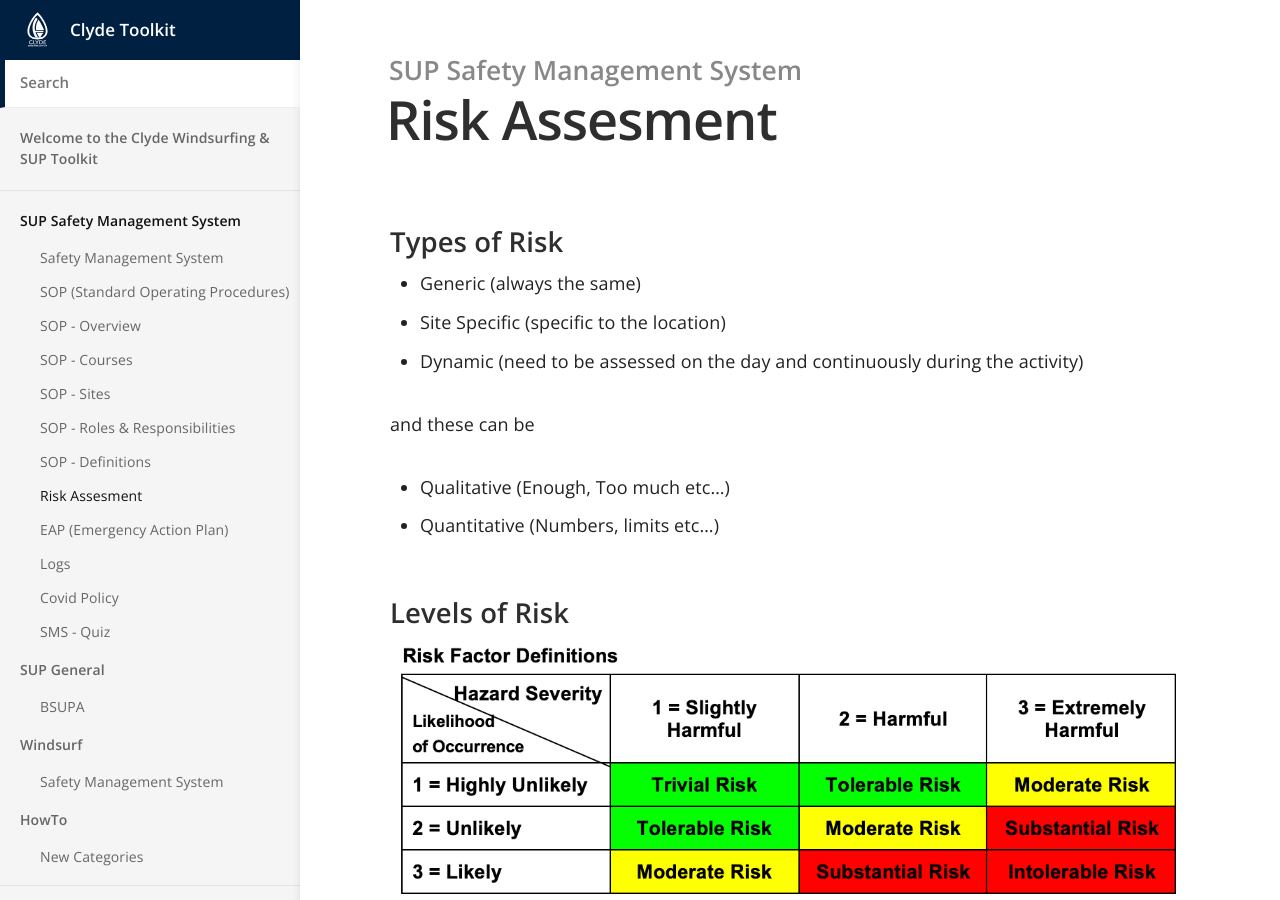
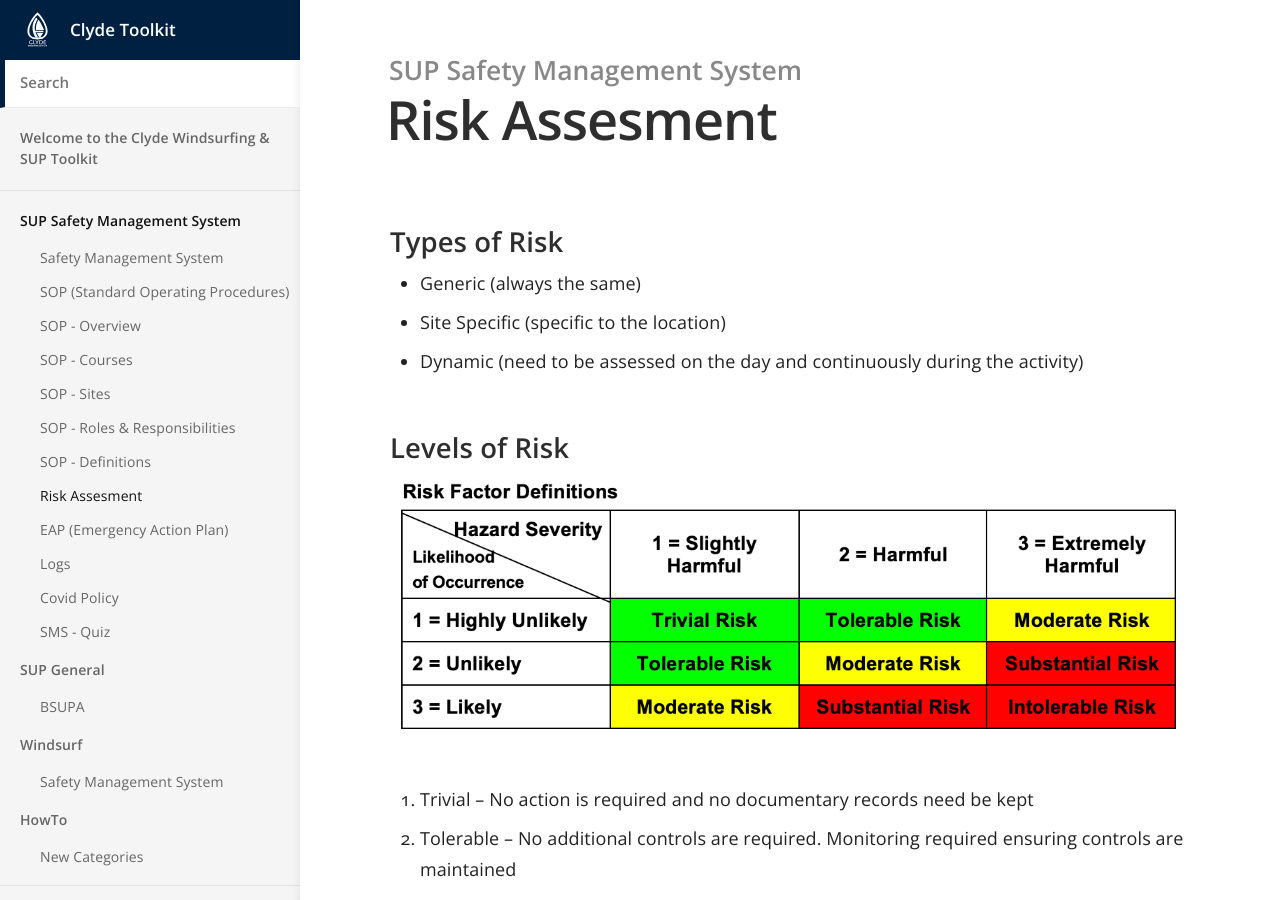
Before and after one commit to numbat70/clyde, a Jekyll site: the page built from _docs/Content/20-SUP_RISK.md, in a window 1280 px wide and 900 px high. Built offline with Jekyll 4.4.1, drawn with Linux system fonts in a browser that asks for light colours.

Commit message:
Update 20-SUP_RISK.md
mk

```diff
--- a/_docs/Content/20-SUP_RISK.md
+++ b/_docs/Content/20-SUP_RISK.md
@@ -8,10 +8,6 @@
 - Generic (always the same)
 - Site Specific (specific to the location)
 - Dynamic (need to be assessed on the day and continuously during the activity)
-
-and these can be
-- Qualitative (Enough, Too much etc...)
-- Quantitative (Numbers, limits etc...)
 
 ## Levels of Risk
 
```
